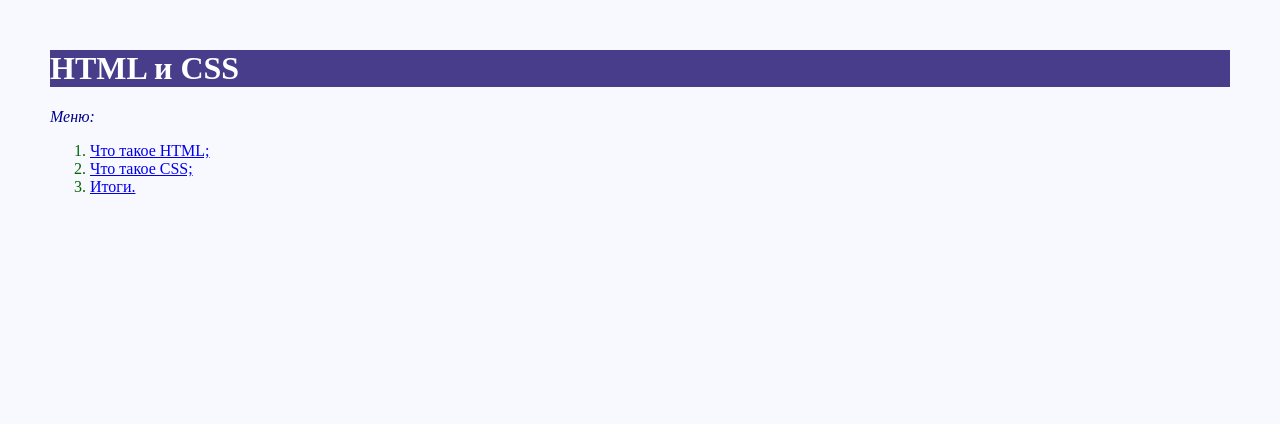
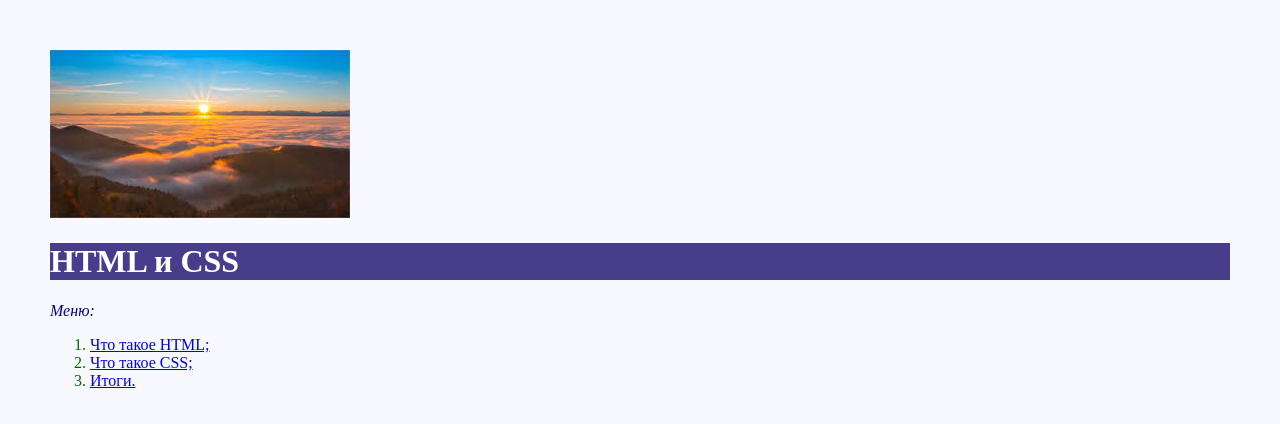
Before and after one commit to Larisa-Yagodina/homework-html-and-css, a plain HTML site: page index.html in a window 1280 px wide. Drawn offline with Linux system fonts and the light colour scheme.

Commit message:
added image

```diff
--- a/index.html
+++ b/index.html
@@ -6,6 +6,7 @@
     <title>HTML и CSS</title>
 </head>
 <body>
+<img src='images/sunset.jpeg' alt="Title image" />
     <h1 id="h1">HTML и CSS</h1>
     <p><i>Меню: </i></p>
     <ol>
```
Also changed, not shown: images/sunset.jpeg (added).
